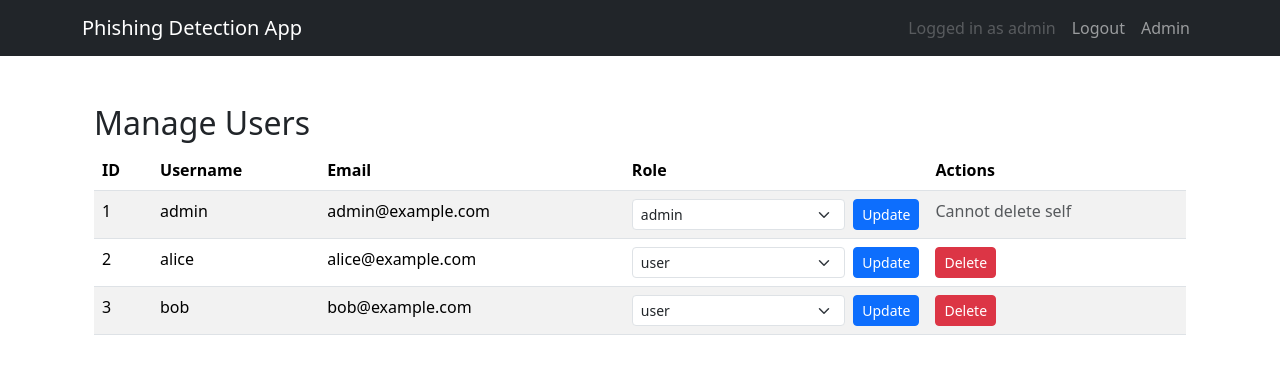
After one commit to AlgJNor/MSc_Project_Cleaned, a Flask app: page /edit_users in a window 1280 px wide. The commit adds this page. Shown: the top 374 px of the page. Run offline with Flask 3, Linux system fonts and the light colour scheme; a user stored in the database is signed in.

Commit message:
Added, edit_users page, to be able delete users and modify role. made relevant changes in run_app, models etc. database had to be reset, since email field was added.

```diff
--- a/flask_app/auth/models.py
+++ b/flask_app/auth/models.py
@@ -8,13 +8,15 @@ class User(database.Model, UserMixin ):
 
     id = database.Column(database.Integer, primary_key=True)
     username = database.Column(database.String(100), unique=True, nullable=False)
+    email = database.Column(database.String(100), unique=True, nullable=True)
     password_hash = database.Column(database.String(300), nullable=False)
     role = database.Column(database.String(10), default='user')
 
-    def __init__(self, username, password_hash, role='user'):
+    def __init__(self, username, password_hash, role='user', email=email):
         self.username = username
         self.password_hash = password_hash
         self.role=role
+        self.email=email
 
     def __repr__(self):
         return '<User %r>' % self.username
--- a/flask_app/run_app.py
+++ b/flask_app/run_app.py
@@ -115,10 +115,6 @@ def log_classification(email_text, prediction):
         print(f"[Logging Error] Failed to log classification:{e}")
 
 
-
-
-
-
 def admin_required(f):
     @wraps(f)
     def decorated_function(*args, **kwargs):
@@ -126,6 +122,43 @@ def admin_required(f):
             abort(403)
         return f(*args, **kwargs)
     return decorated_function
+
+
+@app.route('/edit_users')
+@login_required
+@admin_required
+def edit_users():
+    users = User.query.all()
+    return render_template('admin/edit_users.html', users=users)
+
+@app.route('/update_user_role/<int:user_id>', methods=['POST'])
+@login_required
+@admin_required
+def update_user_role(user_id):
+    user = User.query.get_or_404(user_id)
+    new_role = request.form.get('role')
+    if new_role in ['user', 'admin']:
+        user.role = new_role
+        database.session.commit()
+        flash(f"Updated role for {user.username} to '{new_role}'", 'success')
+    else:
+        flash("Invalid role selected.", 'danger')
+    return redirect(url_for('edit_users'))
+
+@app.route('/delete_user/<int:user_id>', methods=['POST'])
+@login_required
+@admin_required
+def delete_user(user_id):
+    if current_user.id == user_id:
+        flash("You cannot delete your own account.", 'warning')
+        return redirect(url_for('edit_users'))
+
+    user = User.query.get_or_404(user_id)
+    database.session.delete(user)
+    database.session.commit()
+    flash(f"User '{user.username}' has been deleted.", 'success')
+    return redirect(url_for('edit_users'))
+
 
 @app.route('/edit/<timestamp>', methods=['GET', 'POST'])
 @login_required
--- a/flask_app/templates/admin/admin_dashboard.html
+++ b/flask_app/templates/admin/admin_dashboard.html
@@ -10,7 +10,7 @@
         <!-- Add any admin-only tools or panels here -->
 
     <div class="d-grid gap-2 col-6 mx-auto">
-        <a href="#" class="btn btn-outline-primary">Manage users</a>
+        <a href="{{ url_for('edit_users') }}" class="btn btn-outline-primary">Manage users</a>
         <a href="classification_log.html" class="btn btn-outline-secondary">View logs</a>
         <a href="#" class="btn btn-outline-dark">System settings</a>
     </div>
--- /dev/null
+++ b/flask_app/templates/admin/edit_users.html
@@ -0,0 +1,45 @@
+{% extends 'base.html' %}
+
+{% block content %}
+<div class="container mt-5">
+    <h2>Manage Users</h2>
+    <table class="table table-striped">
+        <thead>
+            <tr>
+                <th>ID</th>
+                <th>Username</th>
+                <th>Email</th>
+                <th>Role</th>
+                <th>Actions</th>
+            </tr>
+        </thead>
+        <tbody>
+            {% for user in users %}
+            <tr>
+                <td>{{ user.id }}</td>
+                <td>{{ user.username }}</td>
+                <td>{{ user.email }}</td>
+                <td>
+                    <form action="{{ url_for('update_user_role', user_id=user.id) }}" method="post" class="d-flex">
+                        <select name="role" class="form-select form-select-sm me-2">
+                            <option value="user" {% if user.role == 'user' %}selected{% endif %}>user</option>
+                            <option value="admin" {% if user.role == 'admin' %}selected{% endif %}>admin</option>
+                        </select>
+                        <button type="submit" class="btn btn-sm btn-primary">Update</button>
+                    </form>
+                </td>
+                <td>
+                    {% if user.id != current_user.id %}
+                    <form action="{{ url_for('delete_user', user_id=user.id) }}" method="post" onsubmit="return confirm('Are you sure you want to delete this user?');">
+                        <button type="submit" class="btn btn-sm btn-danger">Delete</button>
+                    </form>
+                    {% else %}
+                    <span class="text-muted">Cannot delete self</span>
+                    {% endif %}
+                </td>
+            </tr>
+            {% endfor %}
+        </tbody>
+    </table>
+</div>
+{% endblock %}
```
Also changed, not shown: flask_app/auth/routes.py (deleted, +0 -17 lines), flask_app/database.db.
